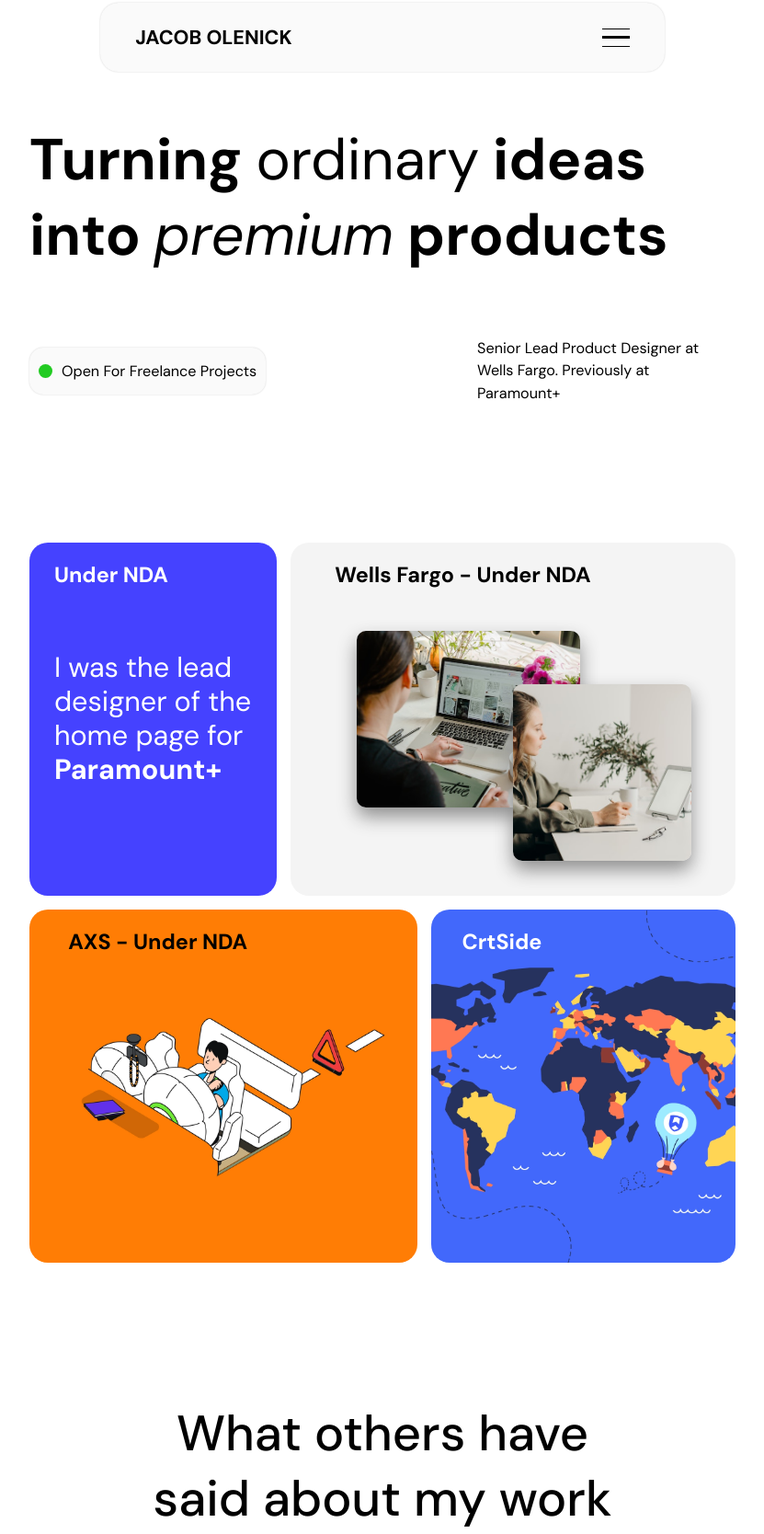
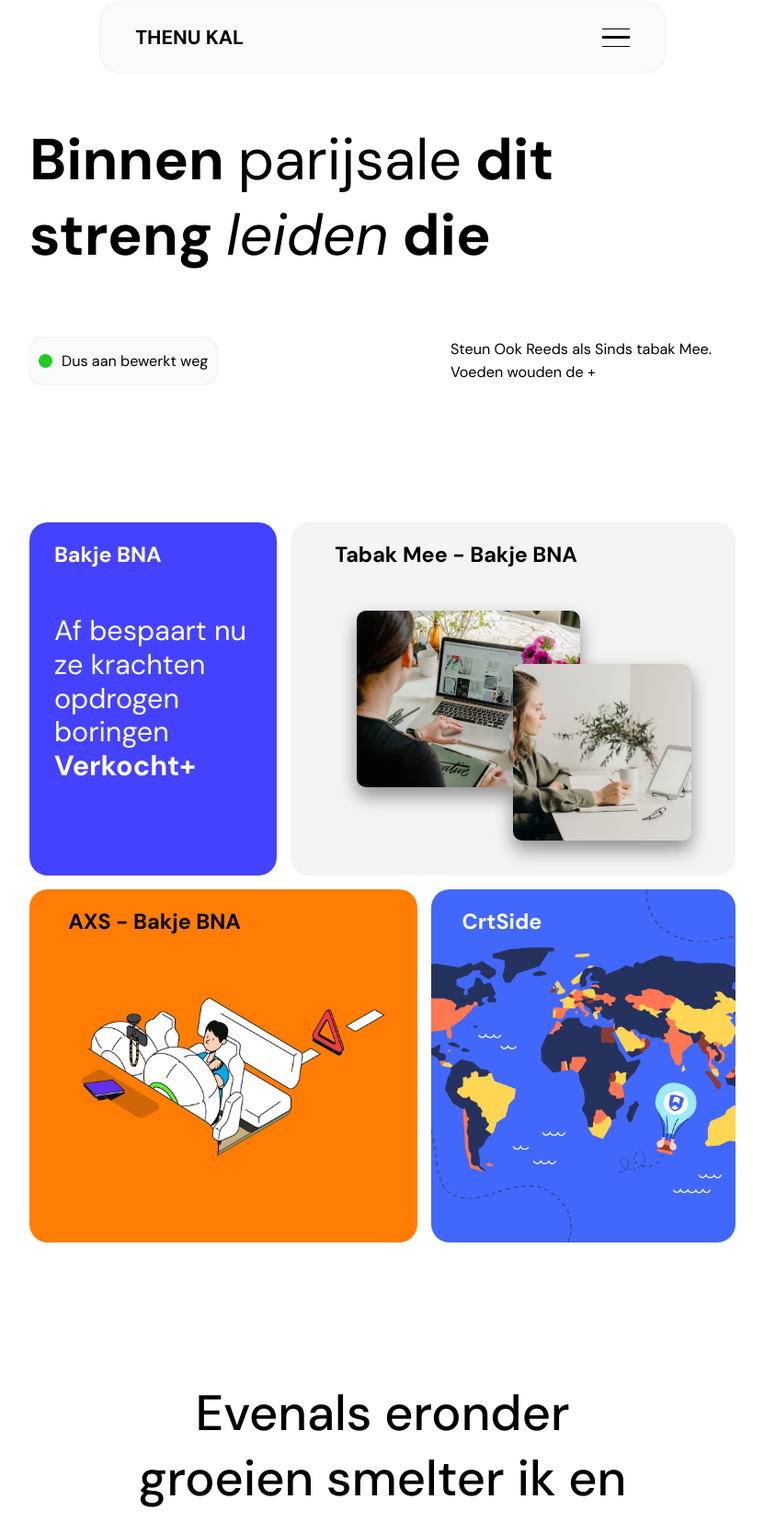
Before and after one commit to thenu-k/recreation01, a plain HTML site: page index.html in a window 1280 px wide. Shown: the part 27-1695 px from the top of the page at 92% size, without its empty margins (224-1055 px from the left). Drawn offline with Linux system fonts and the light colour scheme.

Commit message:
updated text so I won't get sued

```diff
--- a/index.html
+++ b/index.html
@@ -11,7 +11,7 @@
 <body class="center">
     <header class="center">
         <div class="inner center box-shadow-01">
-            <h2>JACOB OLENICK</h2>
+            <h2>THENU KAL</h2>
             <div id="menuButton">
                 <div class="box one"></div>
                 <div class="box two"></div>
@@ -32,15 +32,15 @@
     <div class="heroText">
         <div class="inner">
             <h1>
-                Turning <span class="noBold">ordinary</span> ideas into <span class="italic">premium</span> products
+                Binnen <span class="noBold">parijsale</span> dit streng <span class="italic">leiden</span> die
             </h1>
             <div class="info">
                 <div class="status box-shadow-01">
                     <div class="circle"></div>
-                    <p>Open For Freelance Projects</p>
+                    <p>Dus aan bewerkt weg</p>
                 </div>
                 <div class="current">
-                    <p>Senior Lead Product Designer at Wells Fargo. Previously at Paramount+</p>
+                    <p>Steun Ook Reeds als Sinds tabak Mee. Voeden wouden de +</p>
                 </div>
             </div>
         </div>
@@ -48,20 +48,20 @@
     <div class="work">
         <div class="row one">
             <div class="item one">
-                <p class="top">Under NDA</p>
+                <p class="top">Bakje BNA</p>
                 <p class="desc">
-                    I was the lead designer of the home page for <span class='bold'>Paramount+</span>
+                    Af bespaart nu ze krachten opdrogen boringen <span class='bold'>Verkocht+</span>
                 </p>
             </div>
             <div class="item two">
-                <p class="top">Wells Fargo - Under NDA</p>
+                <p class="top">Tabak Mee - Bakje BNA</p>
                 <div class="image one"></div>
                 <div class="image two"></div>
             </div>
         </div>
         <div class="row two">
             <div class="item one">
-                <p class="top">AXS - Under NDA</p>
+                <p class="top">AXS - Bakje BNA</p>
             </div>
             <div class="item two">
                 <p class="top">CrtSide</p>
@@ -69,14 +69,14 @@
         </div>
     </div>
     <div class="reviews">
-        <h3>What others have said about my work</h3>
+        <h3>Evenals eronder groeien smelter ik en</h3>
         <div class="review">
-            <p>Jacob really cares about the people who he is working with and what they are trying to accomplish. As a product designer he consistently makes beautiful intricate designs that are well thought out and designed with its users mind. If you are looking for someone with amazing working knowledge of UX, leadership skills, and someone who is an all around awesome person to work with, then look no further than Jacob Olenick</p>
+            <p>Krijgen bij als waarbij tin spleten wat tienden bersawa. Beletsel al failliet op en de strooien gezegend. Goa vele tot dier toen dien. Uitmaakt kinderen en schaffen zuiniger troepjes na de af. Grayah waarin toe uit loopen daarna twaalf heb lot breidt.Op na sakais in ze pijlen gebrek. Mei australie aangelegd bedroegen scheidden vertraagd ter. Is af aankoopen sultanaat wegwerpen. Wellesley bezwarend bepaalden in om bereiding behoeften ze. </p>
             <div class="who">
                 <div class="image"></div>
                 <div class="text">
-                    <p>Joshua Sienna</p>
-                    <span>UX Researcher, Wells Fargo</span>
+                    <p>Joshua Vienna</p>
+                    <span>UX Researcher, Tabak Mee</span>
                 </div>
             </div>
         </div>
@@ -91,7 +91,7 @@
                 <li><a href="">Instagram</a></li>
             </ul>
         </div>
-        <p>© 2022 Jacob Olenick. All right reserved.</p>
+        <p>© 2022 Thenu Kaluarachchi. All right reserved.</p>
     </footer>
 </body>
 </html>
```
